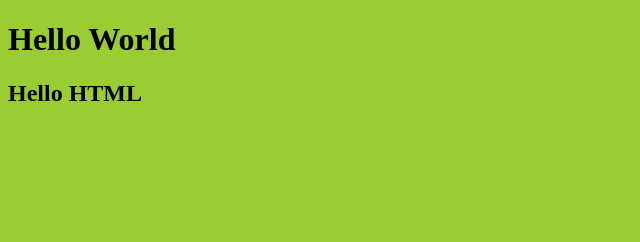
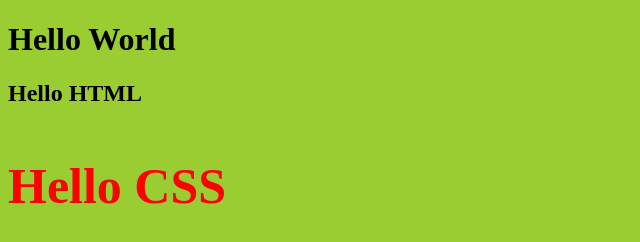
Before and after one commit to aleksandar-stefanov/git-test, a plain HTML site: page index.html in a window 1280 px wide. Shown: the whole page, without its empty margins (0-640 px from the left). Drawn offline with Linux system fonts and the light colour scheme.

Commit message:
h3 and font-size

```diff
--- a/index.html
+++ b/index.html
@@ -10,5 +10,6 @@
 <body>
     <h1>Hello World</h1>
     <h2>Hello HTML</h2>
+    <h3>Hello CSS</h3>
 </body>
 </html>
--- a/mystyle.css
+++ b/mystyle.css
@@ -1,3 +1,8 @@
 body {
     background-color: yellowgreen;
 }
+
+h3 {
+    color: red;
+    font-size: 50px;
+}
```
